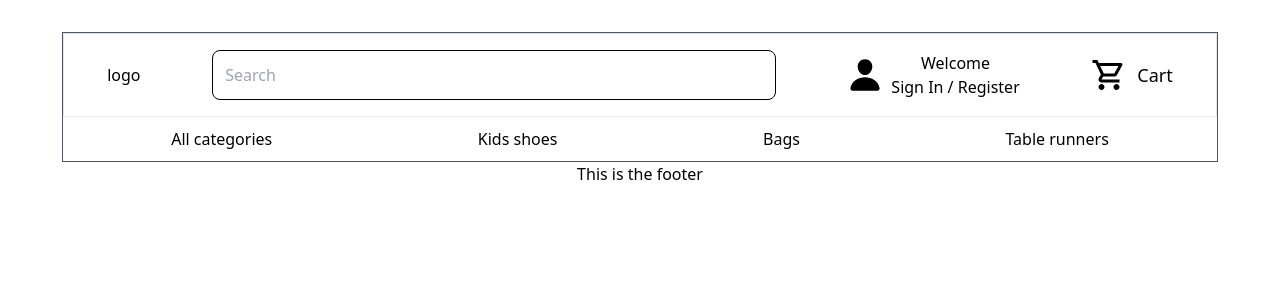
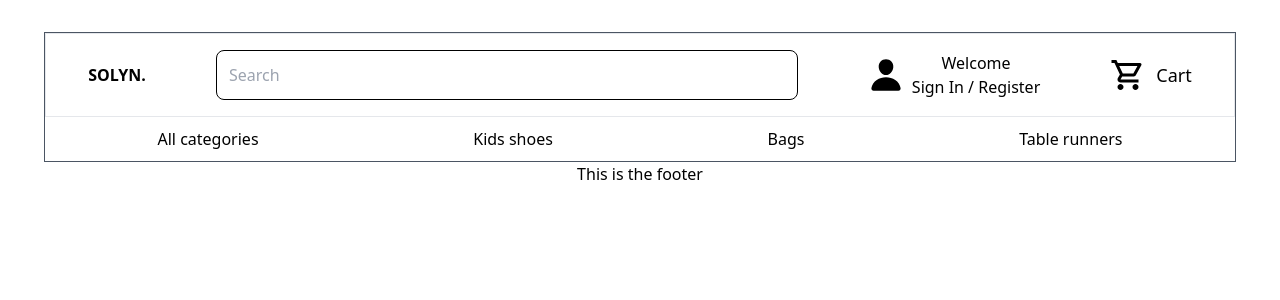
Before and after one commit to BridgetKas/onLine-store, a React (Vite) app: page / in a window 1280 px wide. Shown: the top 300 px of the page. Built offline with nearby package versions, Linux system fonts and the light colour scheme.

Commit message:
Changed the width of desktop nav

```diff
--- a/src/Components/NavBar/Desktop.tsx
+++ b/src/Components/NavBar/Desktop.tsx
@@ -27,9 +27,9 @@ export default function DesktopNav() {
   ]
 
   return (
-    <div className="hidden sm:block w-[95%] mx-auto border border-gray-600">
+    <div className="hidden sm:block w-[98%] mx-auto border border-gray-600">
       <div className=" border flex flex-row items-center justify-around py-4 px-3 gap-2.5">
-        <p>logo</p>
+        <p className="font-extrabold font-sans">SOLYN.</p>
         <input type='text' placeholder="Search" className="w-[50%] h-fit p-3 rounded-lg border border-black"/>
         <div className="flex flex-row items-center gap-2">
           <div className="text-4xl">
```
